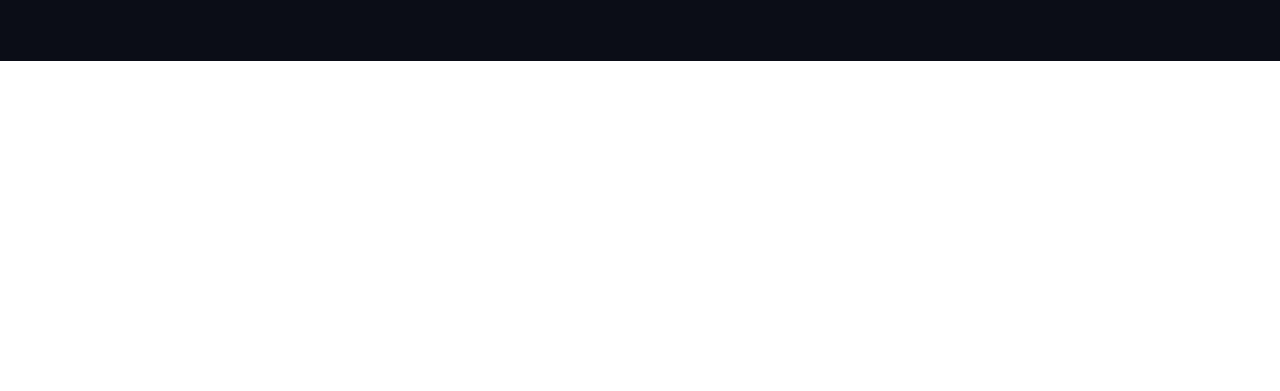
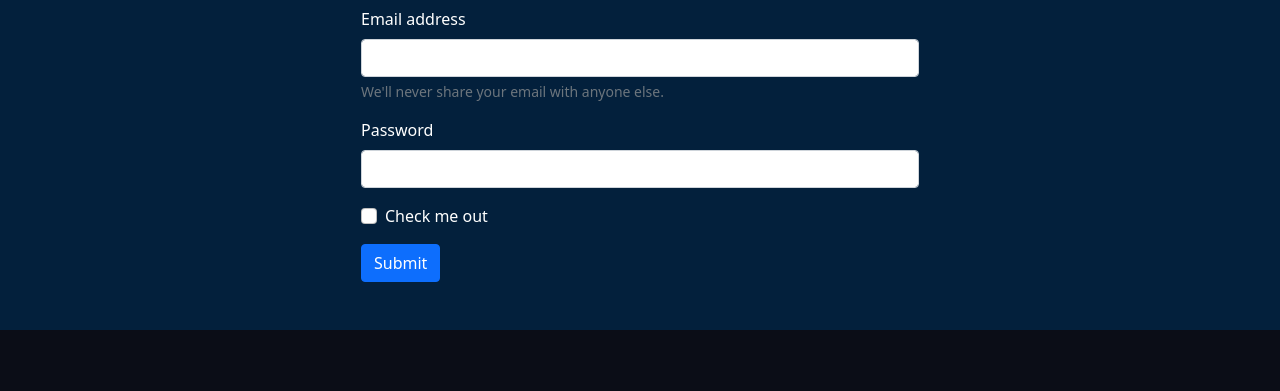
Before and after one commit to arifraj199/convention-assignment03-private, a plain HTML site: page index.html in a window 1280 px wide. Shown: the part 2301-2692 px from the top of the page. Before the commit the page ends 2362 px from the top, so only its background shows below. Drawn offline with nearby package versions, Linux system fonts and the light colour scheme.

Commit message:
registration section added

```diff
--- a/css/style.css
+++ b/css/style.css
@@ -47,7 +47,7 @@ p {
 
 .price-plus span {
     background-color: yellow;
-    margin-left: 200px;
+    margin-left: 160px;
     top: -15px;
     color: #120E43;
 }
@@ -62,6 +62,10 @@ p {
 
 .custom-icon-style {
     color: #5243C2;
+}
+
+.registration-form {
+    background-color: #03203C;
 }
 
 .footer {
--- a/index.html
+++ b/index.html
@@ -249,6 +249,31 @@
             </div>
         </section>
 
+        <!-- Registration Section -->
+        <section class="container-fluid p-5 registration-form">
+            <div class="container">
+                <h1 class="text-uppercase text-white text-center">Register Now</h1>
+                <div>
+                    <form class="w-50 mx-auto">
+                        <div class="mb-3">
+                            <label for="exampleInputEmail1" class="form-label text-white">Email address</label>
+                            <input type="email" class="form-control" id="exampleInputEmail1" aria-describedby="emailHelp">
+                            <div id="emailHelp" class="form-text">We'll never share your email with anyone else.</div>
+                        </div>
+                        <div class="mb-3">
+                            <label for="exampleInputPassword1" class="form-label text-white">Password</label>
+                            <input type="password" class="form-control" id="exampleInputPassword1">
+                        </div>
+                        <div class="mb-3 form-check">
+                            <input type="checkbox" class="form-check-input" id="exampleCheck1">
+                            <label class="form-check-label text-white" for="exampleCheck1">Check me out</label>
+                        </div>
+                        <button type="submit" class="btn btn-primary">Submit</button>
+                    </form>
+                </div>
+            </div>
+        </section>
+
     </main>
 
     <!-- footer section -->
```
